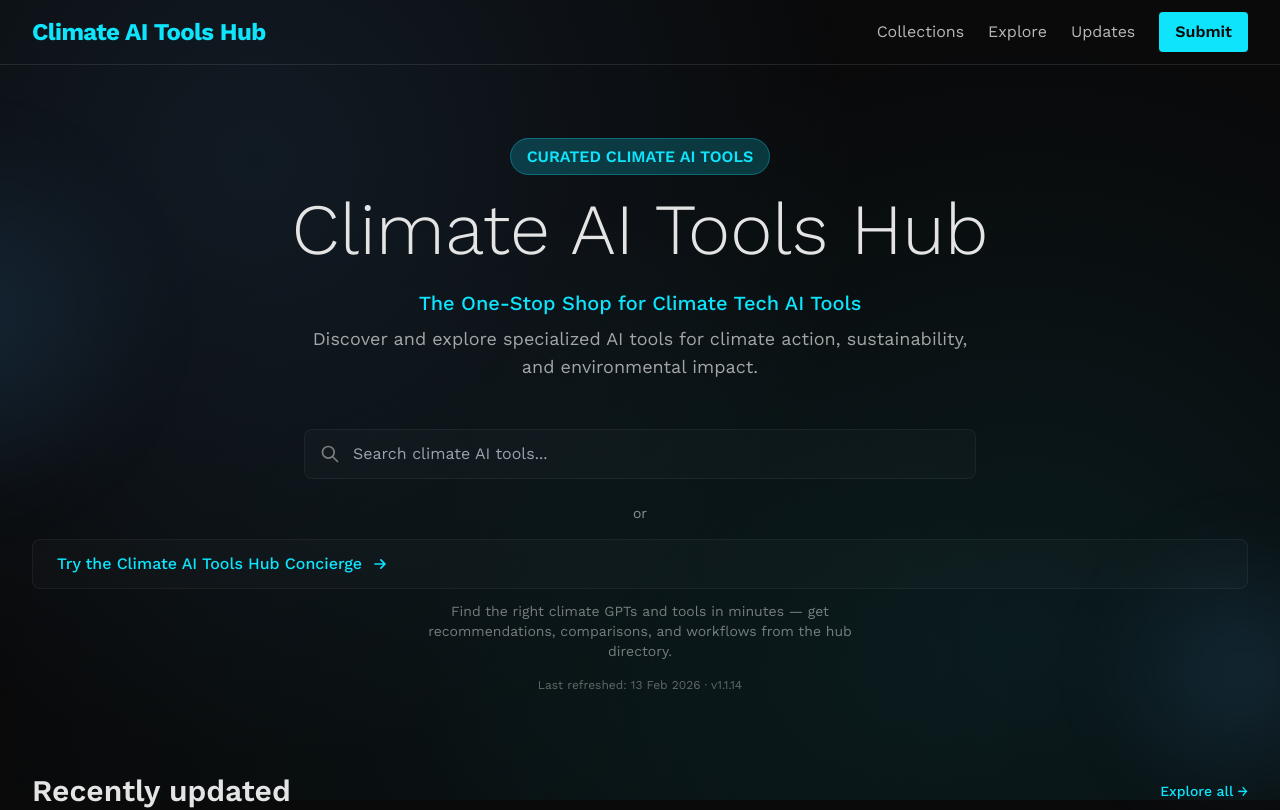
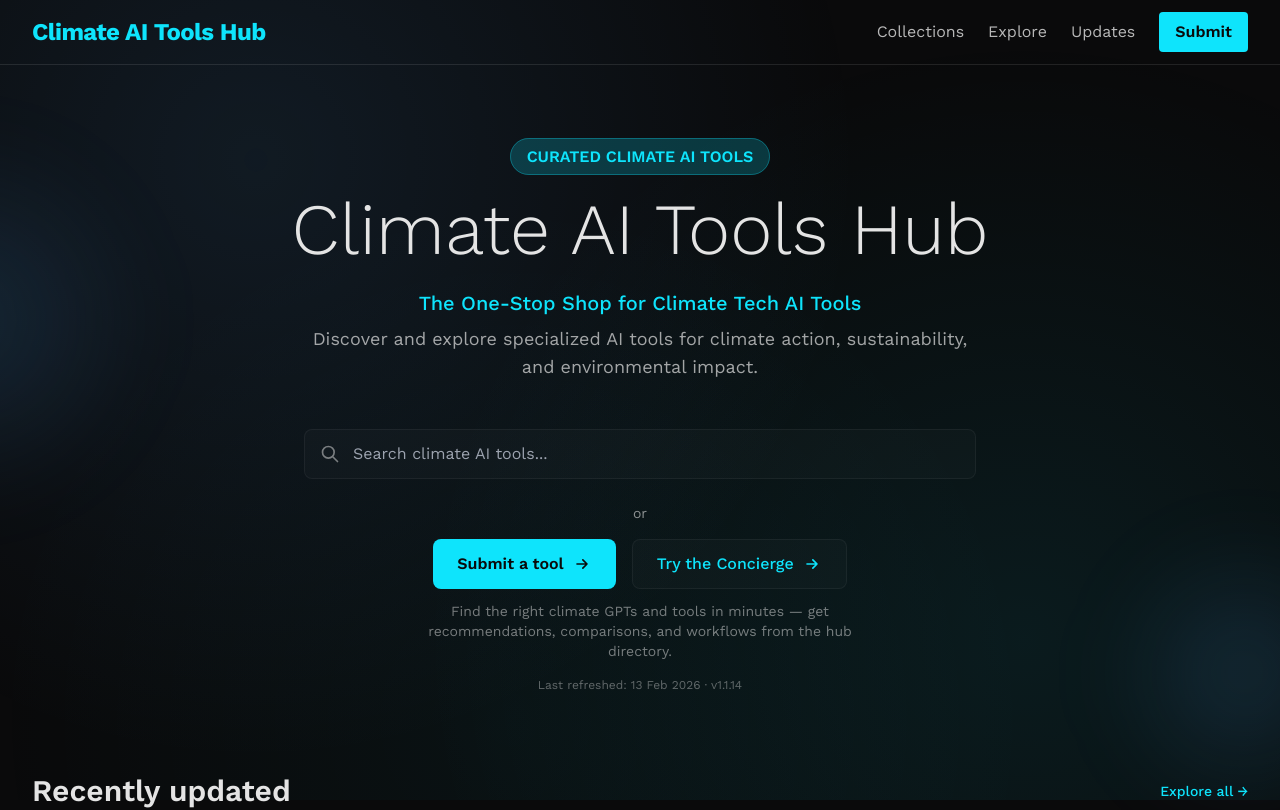
Before and after one commit to nexusclimate/Ai, a Next.js app: page / in a window 1280 px wide. Shown: the top 810 px of the page. Built offline with nearby package versions, Linux system fonts and the light colour scheme; no server answers.

Commit message:
v1.2.2
form fix

```diff
--- a/app/layout.tsx
+++ b/app/layout.tsx
@@ -108,12 +108,12 @@ export default function RootLayout({
                 <a href="/updates" className="hover:text-white transition">
                   Updates
                 </a>
-                <a
+                <Link
                   href="/submit"
                   className="bg-accent text-darkbg font-semibold py-2 px-4 rounded hover:opacity-90 transition"
                 >
                   Submit
-                </a>
+                </Link>
               </div>
             </div>
           </div>
--- a/app/page.tsx
+++ b/app/page.tsx
@@ -46,15 +46,26 @@ export default function HomePage() {
           <SearchBox placeholder="Search climate AI tools..." />
         </div>
         <p className="text-lightgray/60 text-sm mt-6 mb-4">or</p>
+        <div className="flex flex-col sm:flex-row justify-center gap-4">
           <Link
-          href="/tools/climate-gpt-concierge"
-          className="inline-flex items-center gap-2 px-6 py-3 glass border-accent/40 text-accent rounded-lg hover:border-accent hover:bg-accent/10 font-medium transition"
+            href="/submit"
+            className="inline-flex items-center justify-center gap-2 px-6 py-3 bg-accent text-darkbg font-semibold rounded-lg hover:opacity-90 transition"
           >
-          <span>Try the Climate AI Tools Hub Concierge</span>
+            Submit a tool
             <svg className="w-5 h-5" fill="none" stroke="currentColor" viewBox="0 0 24 24">
               <path strokeLinecap="round" strokeLinejoin="round" strokeWidth={2} d="M13 7l5 5m0 0l-5 5m5-5H6" />
             </svg>
           </Link>
+          <Link
+            href="/tools/climate-gpt-concierge"
+            className="inline-flex items-center justify-center gap-2 px-6 py-3 glass border-accent/40 text-accent rounded-lg hover:border-accent hover:bg-accent/10 font-medium transition"
+          >
+            <span>Try the Concierge</span>
+            <svg className="w-5 h-5" fill="none" stroke="currentColor" viewBox="0 0 24 24">
+              <path strokeLinecap="round" strokeLinejoin="round" strokeWidth={2} d="M13 7l5 5m0 0l-5 5m5-5H6" />
+            </svg>
+          </Link>
+        </div>
         <p className="text-lightgray/50 text-sm mt-3 max-w-md mx-auto">
           Find the right climate GPTs and tools in minutes — get recommendations, comparisons, and workflows from the hub directory.
         </p>
```
Lines whose indentation alone changed are shown as unchanged.
